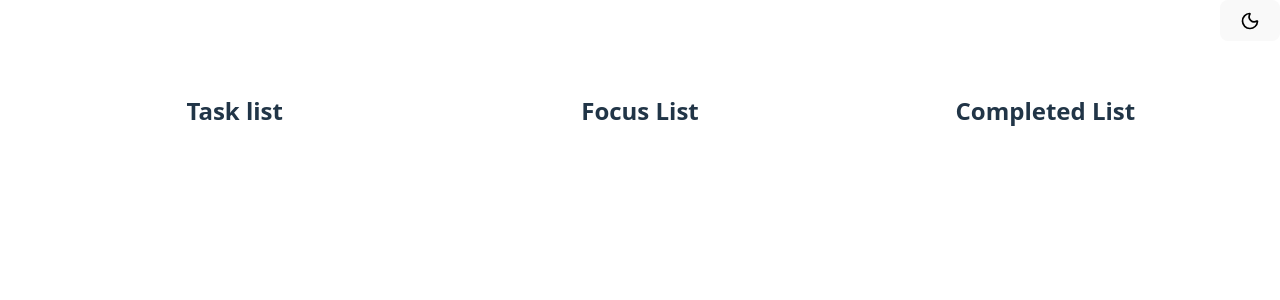
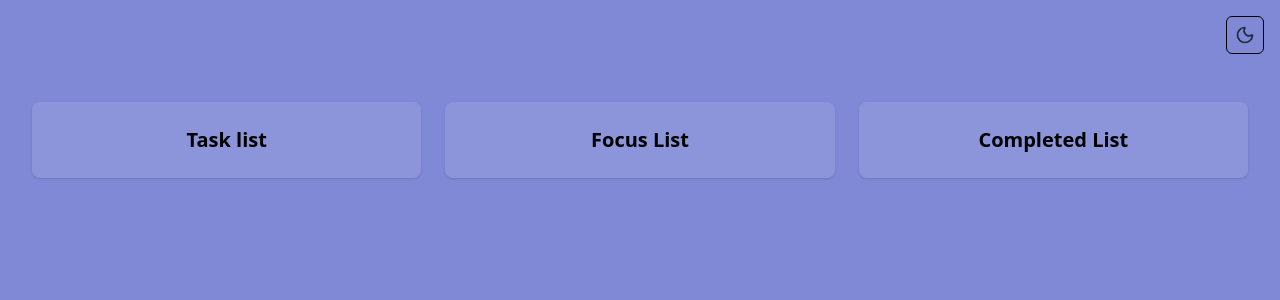
Before and after one commit to Occidi/dailyFocus, a React (Vite) app: page / in a window 1280 px wide. Shown: the top 300 px of the page. Built offline with nearby package versions, Linux system fonts and the light colour scheme.

Commit message:
learned most of tailwind and fixed a bunch of things accordingly

```diff
--- a/src/App.css
+++ /dev/null
@@ -1,11 +0,0 @@
-#root {
-  margin: 0;
-  padding: 0;
-}
-
-.app-container {
-  max-width: 1280px;
-  margin: 0 auto;
-  padding: 2rem;
-  text-align: center;
-}
--- a/src/App.jsx
+++ b/src/App.jsx
@@ -1,4 +1,3 @@
-import "./App.css";
 import ThemeToggle from "./components/ThemeToggle.jsx";
 
 function App() {
@@ -11,17 +10,17 @@ function App() {
       </header>
 
       <main className="w-full flex-1">
-        <div className="app-container">
-          <div className="grid grid-cols-3 gap-6">
+        <div className="max-w-[1280px] mx-auto p-8 text-center">
+          <div className="grid sm:grid-cols-3 grid-cols-1 gap-6">
             <section className="rounded-lg p-6 shadow-sm bg-white/10 dark:bg-black/20">
               <h2 className="text-xl font-semibold">Task list</h2>
             </section>
 
-            <section className="rounded-lg p-6 shadow-sm bg-white/10 dark:bg-black/20 min-h-[10rem]">
+            <section className="rounded-lg p-6 shadow-sm bg-white/10 dark:bg-black/20">
               <h2 className="text-xl font-semibold">Focus List</h2>
             </section>
 
-            <section className="rounded-lg p-6 shadow-sm bg-white/10 dark:bg-black/20 min-h-[10rem]">
+            <section className="rounded-lg p-6 shadow-sm bg-white/10 dark:bg-black/20">
               <h2 className="text-xl font-semibold">Completed List</h2>
             </section>
           </div>
--- a/src/components/ThemeToggle.jsx
+++ b/src/components/ThemeToggle.jsx
@@ -11,7 +11,7 @@ export default function ThemeToggle() {
     <button
       type="button"
       onClick={toggleTheme}
-      className="p-2 rounded-md border bg-gray-100 dark:bg-gray-800 flex items-center justify-center"
+      className="p-2 rounded-md border flex items-center justify-center"
       aria-label="Toggle theme"
       title="Toggle theme"
     >
--- a/src/index.css
+++ b/src/index.css
@@ -1,30 +1,27 @@
-@tailwind base;
-@tailwind components;
-@tailwind utilities;
+@import "tailwindcss";
+
+@custom-variant dark (&:where(.dark, .dark *));
+
+/*
+  make custom colors for the website so can use utility classes like bg-mint-500, text-mint-500, or fill-mint-500 in your HTML:
+  @theme {  --color-mint-500: oklch(0.72 0.11 178);}
+ */
 
 :root {
   font-family: system-ui, Avenir, Helvetica, Arial, sans-serif;
   line-height: 1.5;
   font-weight: 400;
-
-  color-scheme: light dark;
-  color: rgba(255, 255, 255, 0.87);
-  background-color: #a79d9d;
-
+  background-color: #8089d6;
+  color: rgb(0, 0, 0);
   font-synthesis: none;
   text-rendering: optimizeLegibility;
   -webkit-font-smoothing: antialiased;
   -moz-osx-font-smoothing: grayscale;
 }
 
-a {
-  font-weight: 500;
-  color: #646cff;
-  text-decoration: inherit;
-}
-
-a:hover {
-  color: #535bf2;
+:root.dark {
+  background-color: #11143d;
+  color: #f8fafc;
 }
 
 body {
@@ -35,50 +32,3 @@ body {
   min-width: 320px;
   min-height: 100vh;
 }
-
-h1 {
-  font-size: 3.2em;
-  line-height: 1.1;
-}
-
-button {
-  border-radius: 8px;
-  border: 1px solid transparent;
-  padding: 0.6em 1.2em;
-  font-size: 1em;
-  font-weight: 500;
-  font-family: inherit;
-  background-color: #1a1a1a;
-  cursor: pointer;
-  transition: border-color 0.25s;
-}
-
-button:hover {
-  border-color: #646cff;
-}
-
-button:focus,
-button:focus-visible {
-  outline: 4px auto -webkit-focus-ring-color;
-}
-
-@media (prefers-color-scheme: light) {
-  :root {
-    color: #213547;
-    background-color: #ffffff;
-  }
-
-  a:hover {
-    color: #747bff;
-  }
-
-  button {
-    background-color: #f9f9f9;
-  }
-}
-
-/* Dark-mode root class used by ThemeContext */
-:root.dark {
-  background-color: #102c0f;
-  color: #f8fafc;
-}
--- a/src/main.jsx
+++ b/src/main.jsx
@@ -1,8 +1,8 @@
 import { StrictMode } from "react";
 import { createRoot } from "react-dom/client";
-import "./index.css";
 import App from "./App.jsx";
 import { ThemeProvider } from "./context";
+import "./index.css";
 
 createRoot(document.getElementById("root")).render(
   <StrictMode>
```
Also changed, not shown: 1 other file (tests, documents, lock files or other folders).
